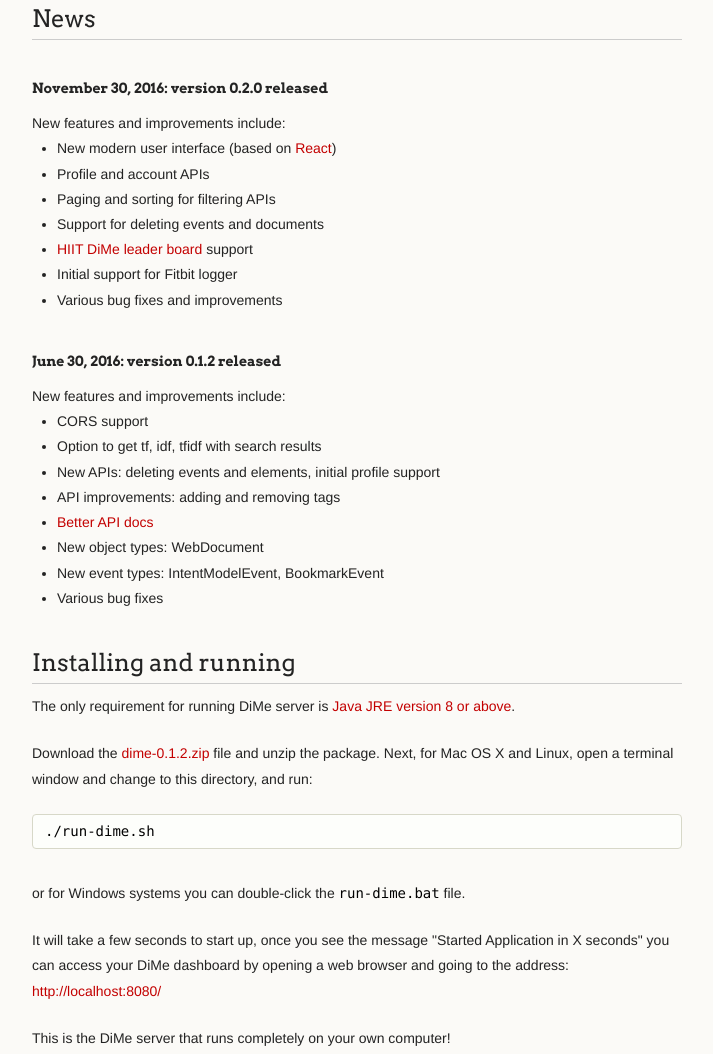
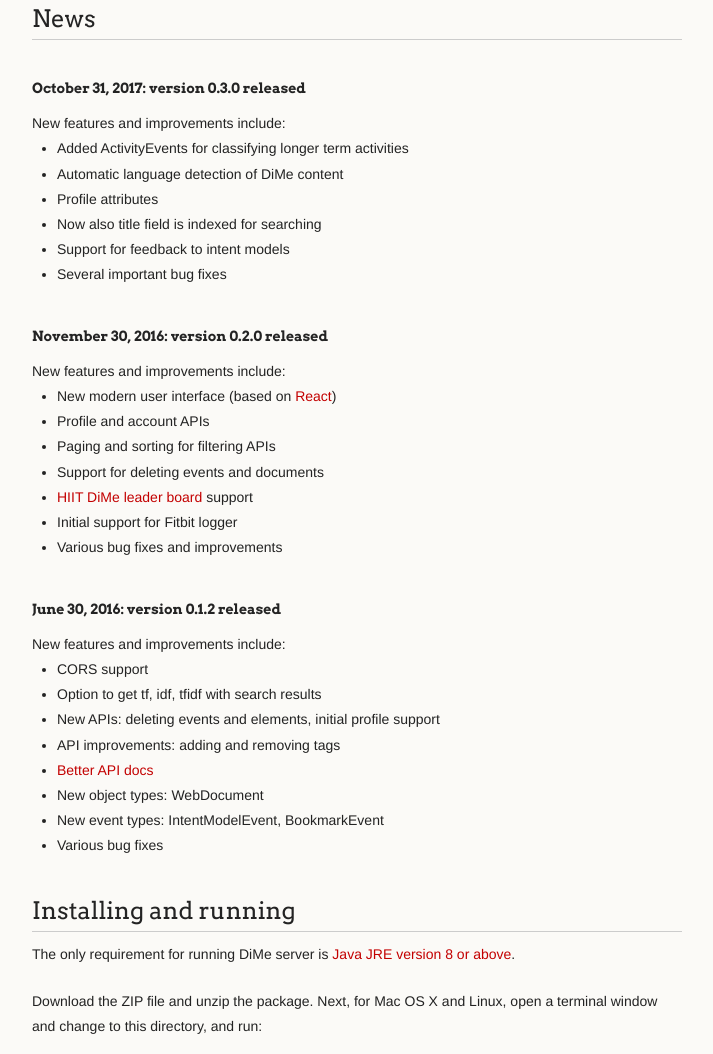
Before and after one commit to HIIT/dime-server, a plain HTML site: page index.html in a window 1280 px wide. Shown: the part 958-2012 px from the top of the page, without its empty margins (278-991 px from the left). Drawn offline with Linux system fonts and the light colour scheme.

Commit message:
Updated to version 0.3.0.

```diff
--- a/index.html
+++ b/index.html
@@ -27,10 +27,10 @@
     <div class="wrapper">
       <header>
         <h1 class="header">DiMe server</h1>
-        <p class="header">Version 0.2.0</p>
+        <p class="header">Version 0.3.0</p>
 
         <ul>
-          <li class="download"><a class="buttons" href="http://www.hiit.fi/g/reknow/software/dime-0.2.0.zip">Download ZIP</a></li>
+          <li class="download"><a class="buttons" href="http://www.hiit.fi/g/reknow/software/dime-0.3.0.zip">Download ZIP</a></li>
 <!--          <li class="download"><a class="buttons" href="https://github.com/HIIT/dime-server/tarball/master">Download TAR</a></li> -->
           <li><a class="buttons github" href="https://github.com/HIIT/dime-server">View On GitHub</a></li>
         </ul>
@@ -97,6 +97,16 @@
         Download: <a href="http://www.hiit.fi/g/reknow/software/PeyeDF-latest.dmg">Mac</a></p>
 
         <h2 id="news">News</h2>
+        <h4>October 31, 2017: version 0.3.0 released</h4>
+        New features and improvements include:
+        <ul>
+          <li>Added ActivityEvents for classifying longer term activities</li>
+          <li>Automatic language detection of DiMe content</li>
+          <li>Profile attributes</li>
+          <li>Now also title field is indexed for searching</li>
+          <li>Support for feedback to intent models</li>
+          <li>Several important bug fixes</li>
+        </ul>
         <h4>November 30, 2016: version 0.2.0 released</h4>
         New features and improvements include:
         <ul>
@@ -127,10 +137,9 @@
         <p>The only requirement for running DiMe server
           is <a href="https://www.java.com/en/download/">Java JRE version 8 or above</a>.</p>
 
-        <p>Download
-        the <a href="http://www.hiit.fi/g/reknow/software/dime-0.1.2.zip">dime-0.1.2.zip</a>
-        file and unzip the package. Next, for Mac OS X and Linux, open
-        a terminal window and change to this directory, and run:</p>
+        <p>Download the ZIP file and unzip the package. Next, for Mac
+        OS X and Linux, open a terminal window and change to this
+        directory, and run:</p>
 
         <pre><code>./run-dime.sh </code></pre>
 
```
